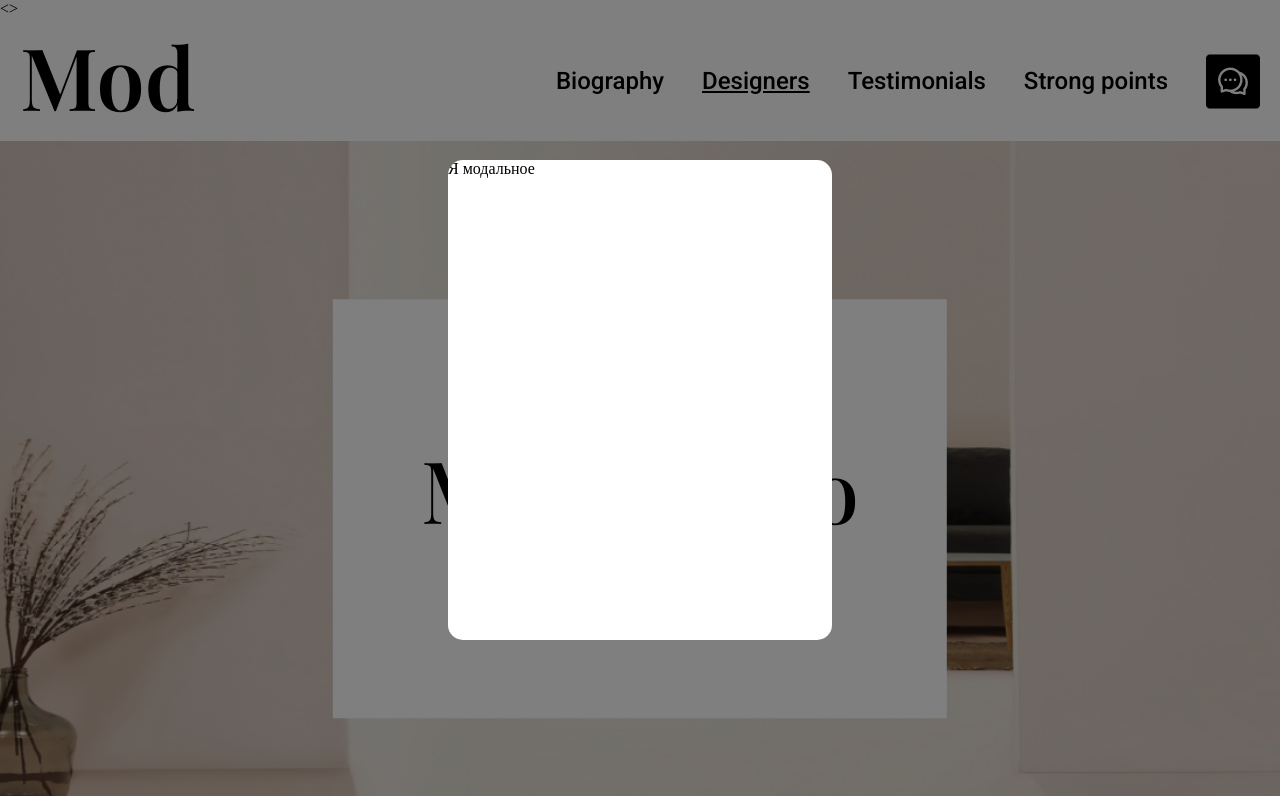
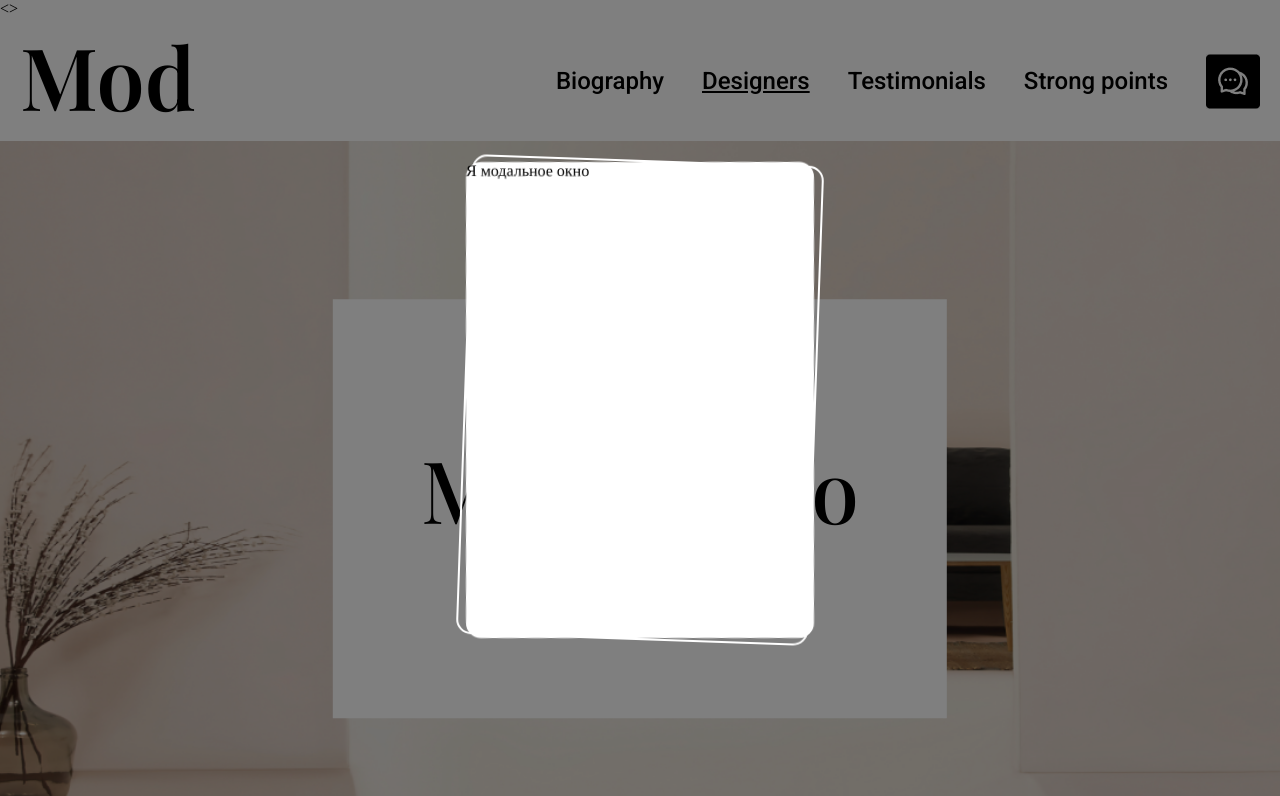
Before and after one commit to CriketSuper/otus-css-yakovenko, a plain HTML site: page index.html in a window 1280 px wide. Both pictures are taken after a click on the button 1233 px from the left and 81 px from the top of the page. Shown: the top 796 px of the page. Drawn offline with nearby package versions, Linux system fonts and the light colour scheme; a web font is replaced by a local one.

Commit message:
add decorative element

```diff
--- a/index.html
+++ b/index.html
@@ -301,7 +301,7 @@
     </footer>
 
     <dialog id="modal_form">
-        Я модальное
+        <div class="modal-form__div">Я модальное окно</div>
     </dialog>
 
 </body>
--- a/style.scss
+++ b/style.scss
@@ -234,24 +234,38 @@ a {
 }
 
 #modal_form {
-    width: 48vh;
+    justify-content: center;
+    align-items: center;
+    width: 44vh;
     height: 60vh;
-    background-color: white;
+    border: 2px solid white;
+    background-color: transparent;
     border-radius: 15px;
-    border: none;
     position: fixed;
     top: 50%;
     left: 50%;
-    transform: translate(-50%, -50%);
-    z-index: 2;
+    transform: translate(-50%, -50%) rotate(2deg);
+    transform-origin: center;
+    box-sizing: border-box;
+    overflow: visible;
+    z-index: 0;
 
     &::backdrop {
         background-color: rgba(0, 0, 0, 0.5);
       }
 }
 
-
-
+.modal-form__div {
+    position: static;
+    transform: rotate(-2deg);
+    flex: 1;
+    height: 100%;
+    width: 100%;
+    border-radius: 15px;
+    background-color: white;
+    box-sizing: border-box;
+    z-index: 1;
+}
 
 body:has(dialog[open]) {
     overflow: hidden;
```
Also changed, not shown: style.css, 1 other file.
